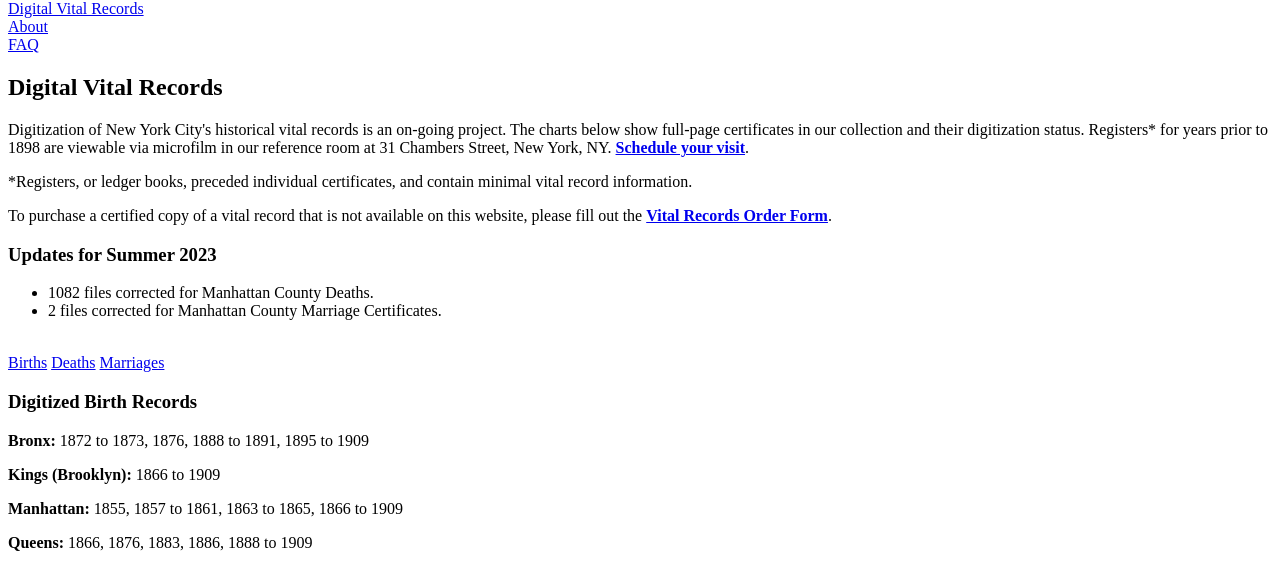
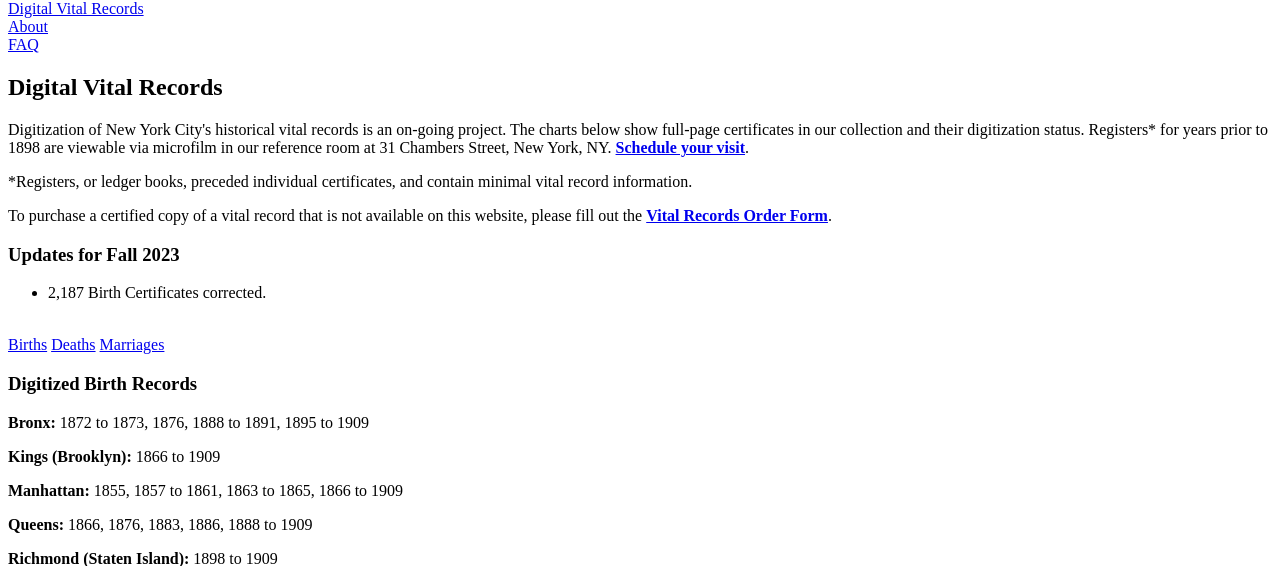
Before and after one commit to nycrecords/vital-records-online, a Flask app: template vro/templates/public/digital_vital_records.html in a window 1280 px wide. Shown: the part 440-1006 px from the top of the page. Run offline with Flask 2, Linux system fonts and the light colour scheme; the template is opened without the code that fills it, so the values that code supplies are empty; parts of the project's set-up code (start-up, migrations or seed data) failed here and were passed over; some libraries are stand-ins or nearby versions.

Commit message:
Text updates for January 2024 quarterly update

```diff
--- a/vro/templates/footer.html
+++ b/vro/templates/footer.html
@@ -58,7 +58,7 @@
                         <div class="col-lg mb-3 mb-lg-0">
                             <ul class="extensible-list">
                                 <li>
-                                    <strong>&#169; 2023</strong>
+                                    <strong>&#169; 2024</strong>
                                 </li>
                                 <li>
                                     <strong>Historical Vital Records</strong>
@@ -81,7 +81,7 @@
                         <img class="mb-2" src="{{ static_url_for('static', filename='img/nyc-bubble-logo.svg') }}"
                              width="90" alt="NYC Logo">
                     </a>
-                    <p class="fs-sm">City of New York - 2023 All Rights Reserved. NYC is a trademark and service
+                    <p class="fs-sm">City of New York - 2024 All Rights Reserved. NYC is a trademark and service
                         mark of the City of New York.</p>
                     <ul class="extensible-list horizontal fs-sm">
                         <li>
--- a/vro/templates/public/digital_vital_records.html
+++ b/vro/templates/public/digital_vital_records.html
@@ -22,10 +22,9 @@
                 <div class="container py-2 px-2 bg-light" id="digitization-updates">
                     <div class="row">
                         <div class="col-lg mb-3 mb-lg-0">
-                            <h3>Updates for Summer 2023</h3>
+                            <h3>Updates for Fall 2023</h3>
                             <ul>
-                                <li>1082 files corrected for Manhattan County Deaths.</li>
-                                <li>2 files corrected for Manhattan County Marriage Certificates.</li>
+                                <li>2,187 Birth Certificates corrected.</li>
                             </ul>
                         </div>
                     </div>
```
